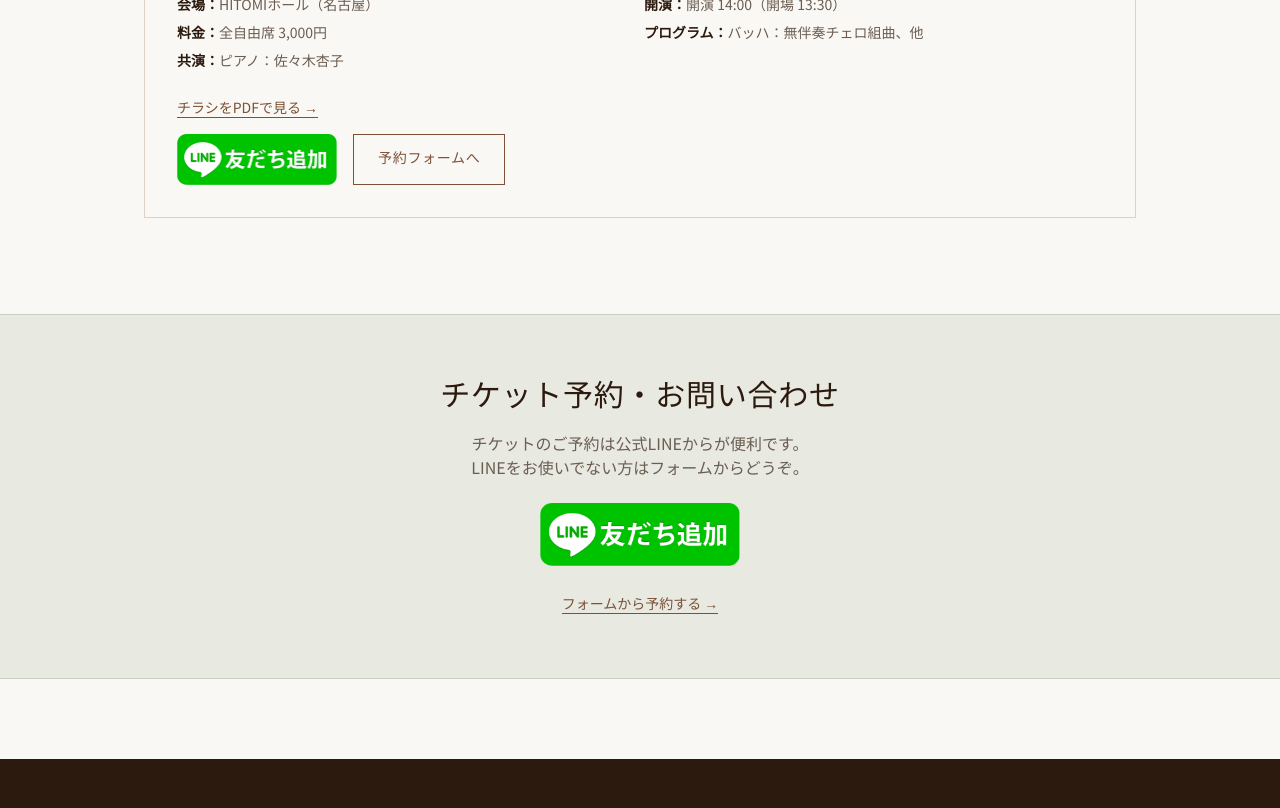
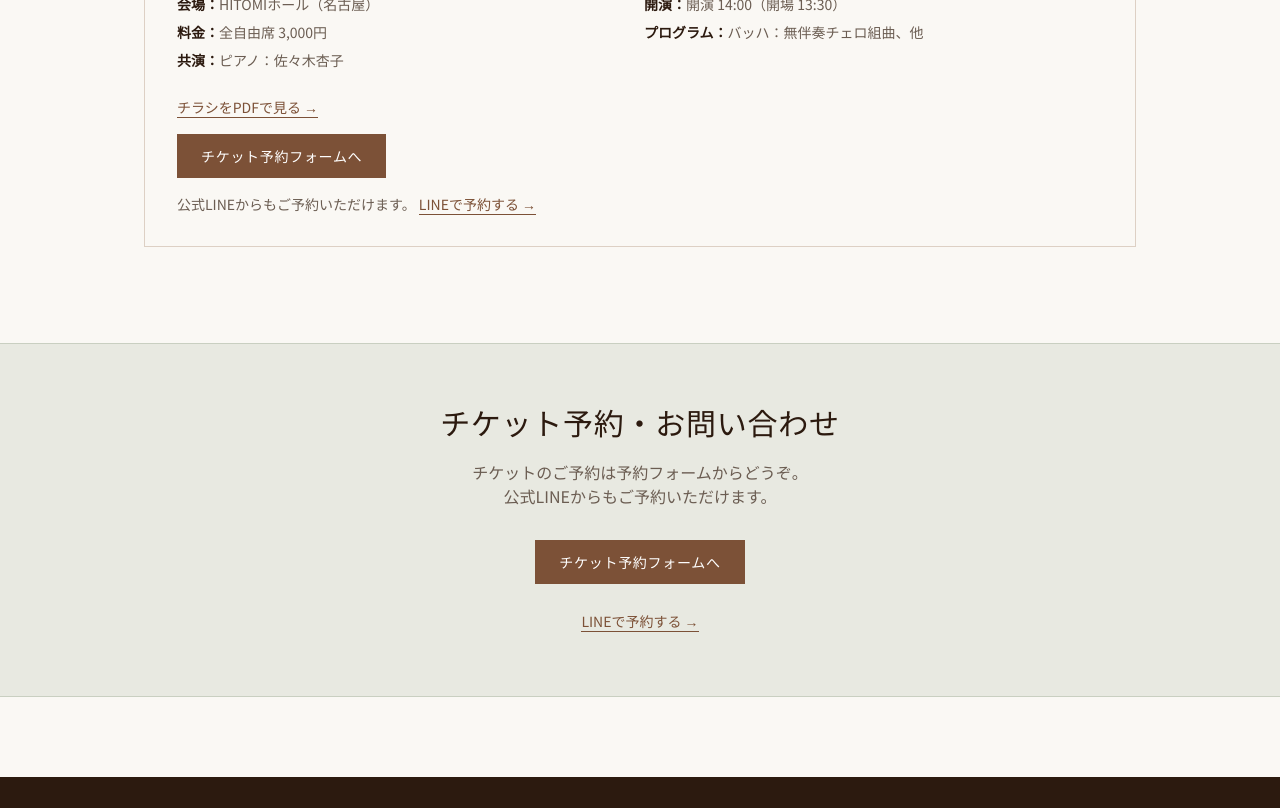
Before and after one commit to srlcvc/ryosakaue-website, a Next.js app: page /concert in a window 1280 px wide. Shown: the part 640-1448 px from the top of the page. Built offline with nearby package versions, Linux system fonts and the light colour scheme.

Commit message:
チケット予約フォームを主軸にLINEを補足表記に変更
Co-Authored-By: Claude Sonnet 4.6 <noreply@anthropic.com>

```diff
--- a/app/concert/page.tsx
+++ b/app/concert/page.tsx
@@ -52,45 +52,36 @@ export default function ConcertPage() {
               </div>
             )}
             {c.available && (
-              <div className="flex flex-wrap gap-4">
-                <a href="https://lin.ee/5uD2RP5H" target="_blank" rel="noopener noreferrer">
-                  <Image
-                    src="/images/line-tomodachi-button.png"
-                    alt="LINEでチケット予約"
-                    width={160}
-                    height={48}
-                    className="hover:opacity-90 transition-opacity"
-                  />
-                </a>
-                <Link href="/contact#reservation" className="btn-outline">
-                  予約フォームへ
+              <div>
+                <Link href="/contact#reservation" className="btn-primary inline-block mb-4">
+                  チケット予約フォームへ
                 </Link>
+                <p className="text-sm text-muted">
+                  公式LINEからもご予約いただけます。&nbsp;
+                  <a href="https://lin.ee/5uD2RP5H" target="_blank" rel="noopener noreferrer" className="text-brown border-b border-brown hover:text-brown-dark transition-colors">
+                    LINEで予約する →
+                  </a>
+                </p>
               </div>
             )}
           </div>
         ))}
       </section>
 
-      {/* LINE CTA */}
+      {/* Reservation CTA */}
       <section className="bg-olive/10 border-t border-b border-olive/20 py-16 text-center">
         <h2 className="section-title mb-4">チケット予約・お問い合わせ</h2>
-        <p className="text-muted mb-6">
-          チケットのご予約は公式LINEからが便利です。<br />
-          LINEをお使いでない方はフォームからどうぞ。
+        <p className="text-muted mb-8">
+          チケットのご予約は予約フォームからどうぞ。<br />
+          公式LINEからもご予約いただけます。
         </p>
-        <a href="https://lin.ee/5uD2RP5H" target="_blank" rel="noopener noreferrer">
-          <Image
-            src="/images/line-tomodachi-button.png"
-            alt="LINE友だち追加でチケット予約"
-            width={200}
-            height={60}
-            className="mx-auto hover:opacity-90 transition-opacity"
-          />
-        </a>
-        <div className="mt-6">
-          <Link href="/contact#reservation" className="text-sm text-brown border-b border-brown hover:text-brown-dark transition-colors">
-            フォームから予約する →
-          </Link>
+        <Link href="/contact#reservation" className="btn-primary inline-block mb-6">
+          チケット予約フォームへ
+        </Link>
+        <div>
+          <a href="https://lin.ee/5uD2RP5H" target="_blank" rel="noopener noreferrer" className="text-sm text-brown border-b border-brown hover:text-brown-dark transition-colors">
+            LINEで予約する →
+          </a>
         </div>
       </section>
 
--- a/app/contact/page.tsx
+++ b/app/contact/page.tsx
@@ -70,7 +70,13 @@ export default function ContactPage() {
         {/* Concert reservation form */}
         <div id="reservation">
           <h2 className="font-serif text-2xl mb-2">演奏会チケット予約フォーム</h2>
-          <p className="text-sm text-muted mb-8">LINEをお使いでない方はこちらのフォームからご予約ください。</p>
+          <p className="text-sm text-muted mb-2">フォームからご予約ください。</p>
+          <p className="text-sm text-muted mb-8">
+            公式LINEからもチケット予約を承っています。&nbsp;
+            <a href="https://lin.ee/5uD2RP5H" target="_blank" rel="noopener noreferrer" className="text-brown border-b border-brown hover:text-brown-dark transition-colors">
+              LINEで予約する →
+            </a>
+          </p>
           <form action="https://formspree.io/f/mojorjnv" method="POST" className="space-y-5">
             <input type="hidden" name="_subject" value="【チケット予約】ryosakaue.com" />
             <div>
```
